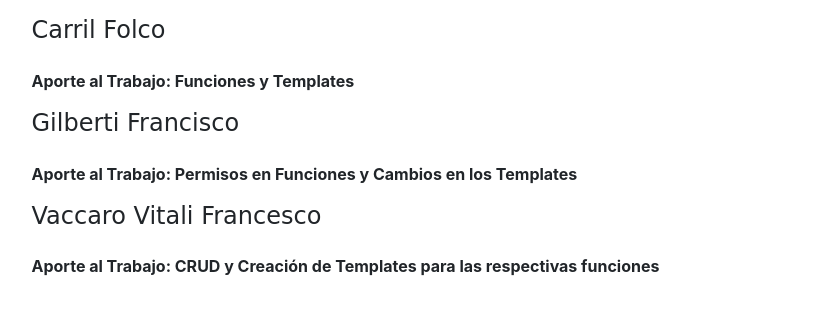
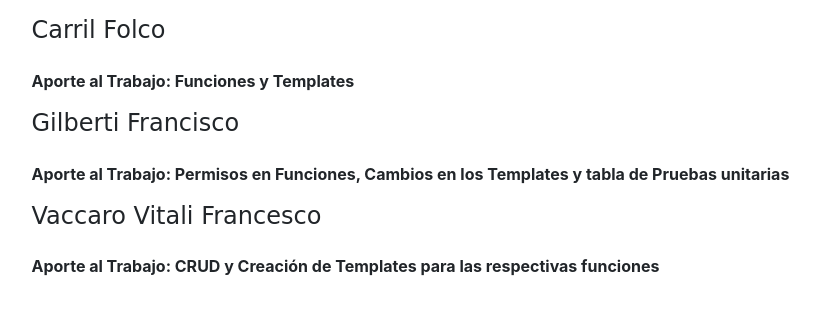
Before and after one commit to FranCAVS/PF-CoderHouse, a Django app: template PF/pages/templates/pages/page_about.html in a window 1280 px wide. Shown: the part 66-381 px from the top of the page, without its empty margins (193-1013 px from the left). Run offline with Django 3.2, Linux system fonts and the light colour scheme; the template is opened without the code that fills it, so the values that code supplies are empty; some libraries are stand-ins or nearby versions; some web fonts are replaced.

Commit message:
Modificacion template page_about

```diff
--- a/PF/pages/templates/pages/page_about.html
+++ b/PF/pages/templates/pages/page_about.html
@@ -55,7 +55,7 @@
             </div>
             <h4 class="mb-4">Gilberti Francisco</h4>
             <div>
-              <p>Aporte al Trabajo: Permisos en Funciones y Cambios en los Templates</p>
+              <p>Aporte al Trabajo: Permisos en Funciones, Cambios en los Templates y tabla de Pruebas unitarias</p>
             </div>
             <h4 class="mb-4">Vaccaro Vitali Francesco</h4>
             <div>
```
